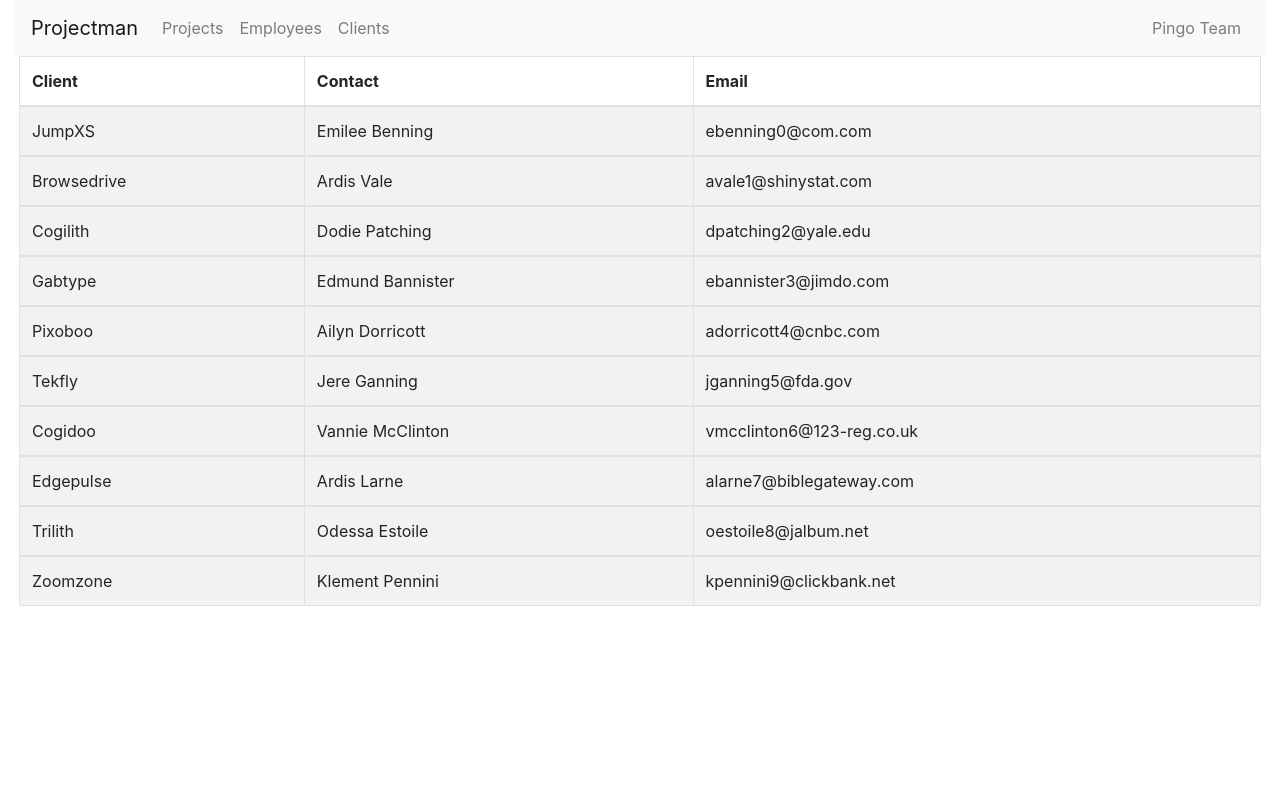
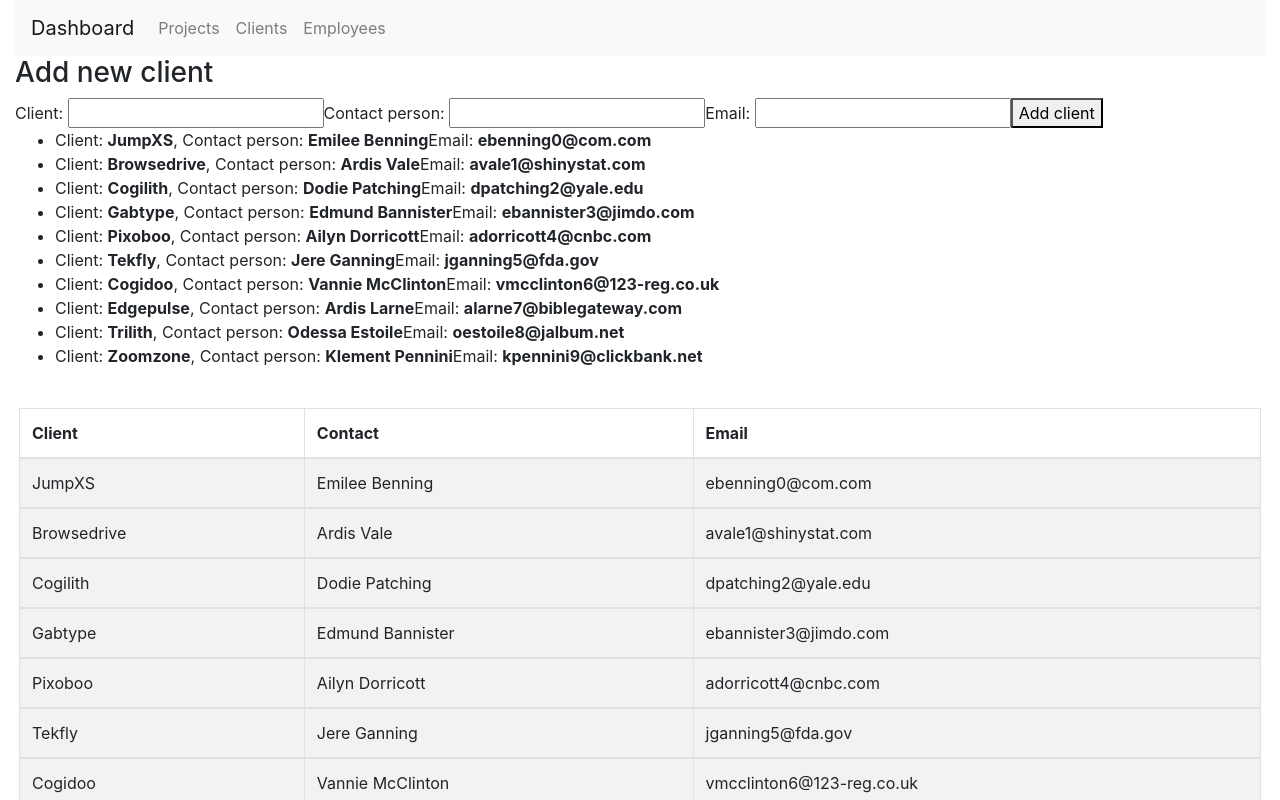
Before and after one commit to martinmolvaer/project-man, a React (Create React App) app in the folder project-man/: page /clients in a window 1280 px wide. Shown: the top 800 px of the page. Built offline with nearby package versions, Linux system fonts and the light colour scheme.

Commit message:
add client to state

```diff
--- a/project-man/src/App.js
+++ b/project-man/src/App.js
@@ -2,7 +2,7 @@ import React from "react";
 import "./App.css";
 import Home from "./components/Home";
 import Projects from "./components/Projects";
-import { BrowserRouter, Switch, Route, Link } from "react-router-dom";
+import { BrowserRouter, Switch, Route} from "react-router-dom";
 import Navbar from "./components/Navbar";
 import "bootstrap/dist/css/bootstrap.min.css";
 import Clients from "./components/Clients";
--- a/project-man/src/components/Clients.js
+++ b/project-man/src/components/Clients.js
@@ -1,10 +1,53 @@
-import React from "react";
+import React, { useState } from "react";
 import ClientData from "../data/ClientData.json";
 import { Table, Row } from "react-bootstrap";
 
 const Clients = () => {
+
+
+  const [clients, setClients] = useState(ClientData);
+  const [newClient, setNewClient] = useState({
+    name: "",
+    contact_person: "",
+    email: "",
+  });
+
+  const handleChange = (e) => {
+    const { name, value } = e.target;
+    setNewClient({ ...newClient, [name]: value });
+};
+
+const addClient = () => {
+    setClients(client => [newClient, ...client ])
+    console.log(ClientData)
+  };
+
+  const getClients = () => {
+    return clients.map((client, i) => {
+      return (
+        <li key={i}>
+          Client: <b>{client.name}</b>, Contact person:{" "}
+          <b>{client.contact_person}</b>
+          Email: <b>{client.email}</b>
+        </li>
+      );
+    });
+  };
+
   return (
     <div>
+      <h3>Add new client</h3>
+
+      <span>Client: </span>
+      <input onChange={handleChange} name="name"></input>
+      <span>Contact person: </span>
+      <input onChange={handleChange} name="contact_person"></input>
+      <span>Email: </span>
+      <input onChange={handleChange} name="email"></input>
+      <button onClick={addClient}>Add client</button>
+      <br></br>
+      <ul>{getClients()}</ul>
+      <br></br>
       <Row className="mx-1">
         <Table striped bordered hover>
           <thead>
@@ -14,11 +57,11 @@ const Clients = () => {
               <th>Email</th>
             </tr>
           </thead>
-          {ClientData.map((client) => {
+          {clients.map((client) => {
             return (
               <tbody>
                 <tr>
-                  <td>{client.client}</td>
+                  <td>{client.name}</td>
                   <td>{client.contact_person}</td>
                   <td>{client.email}</td>
                 </tr>
--- a/project-man/src/components/Employees.js
+++ b/project-man/src/components/Employees.js
@@ -1,7 +1,7 @@
 import React from "react";
 import EmployeeData from "../data/EmployeeData.json";
-import Image from "react";
-import { Card, Row, Container, Col } from "react-bootstrap";
+
+import { Card, Row, Container} from "react-bootstrap";
 
 const Employees = () => {
   return (
@@ -20,7 +20,7 @@ const Employees = () => {
               <Card.Body>
                 <Card.Title>
                   {employee.first_name} {employee.last_name}
-                  <img style={{ cardImage: "right" }} src={employee.avatar} />
+                  <img  alt="" style={{ cardImage: "right" }} src={employee.avatar} />
                 </Card.Title>
 
                 <Card.Text>Email: {employee.email}</Card.Text>
--- a/project-man/src/components/Home.js
+++ b/project-man/src/components/Home.js
@@ -1,10 +1,92 @@
 import React from "react";
+import { Link } from "react-router-dom";
+import { Card, Row, Col, Container, CardDeck } from "react-bootstrap";
+import { ArrowRight, Briefcase, Folder, User } from "react-feather";
 
 const Home = () => {
   return (
     <div>
-      <h1>Hei</h1>
 
+      <Container>
+        <Row>
+          <Col
+            xs={12}
+            sm={8}
+            md={10}
+            lg={12}
+            xl={12}
+            style={{ margin: "5rem" }}
+            className="mb-5"
+          >
+            <CardDeck>
+              <Link to="/projects" style={{ textDecoration: "none" }}>
+                <Card
+                  bg="dark"
+                  text="light"
+                  style={{
+                    width: "18rem",
+                    height: "15rem",
+                    marginBottom: "2rem",
+                  }}
+                >
+                  <Card.Img variant="top" />
+                  <Card.Body>
+                    <Card.Title>Projects</Card.Title>
+                    <Card.Text>Full list of all your projects</Card.Text>
+                    <Folder />
+                  </Card.Body>
+                  <Card.Footer>
+                    <ArrowRight />
+                  </Card.Footer>
+                </Card>
+              </Link>
+              <Link to="/clients" style={{ textDecoration: "none" }}>
+                <Card
+                  bg="dark"
+                  text="light"
+                  style={{
+                    width: "18rem",
+                    height: "15rem",
+                    marginBottom: "2rem",
+                  }}
+                >
+                  <Card.Img variant="top" />
+                  <Card.Body>
+                    <Card.Title>Clients</Card.Title>
+                    <Card.Text>Full overview over all your clients</Card.Text>
+                    <Briefcase />
+                  </Card.Body>
+                  <Card.Footer>
+                    <ArrowRight />
+                  </Card.Footer>
+                </Card>
+              </Link>
+              <Link to="/employees" style={{ textDecoration: "none" }}>
+                {" "}
+                <Card
+                  bg="dark"
+                  text="light"
+                  style={{
+                    width: "18rem",
+                    height: "15rem",
+                    marginBottom: "2rem",
+                  }}
+                >
+                  <Card.Img variant="top" />
+                  <Card.Body>
+                    <Card.Title>Employees</Card.Title>
+                    <Card.Text>Full overview over all employees</Card.Text>
+                    <User />
+                  </Card.Body>
+                  <Card.Footer>
+                    <ArrowRight />
+                  </Card.Footer>
+                </Card>
+              </Link>
+            </CardDeck>
+          </Col>
+        </Row>
+      </Container>
     </div>
   );
 };
--- a/project-man/src/components/Navbar.js
+++ b/project-man/src/components/Navbar.js
@@ -6,17 +6,15 @@ export default () => {
   // just an example, needs customising
   return (
     <Navbar collapseOnSelect expand="lg" bg="light" variant="light">
-      <Navbar.Brand href="/">Projectman</Navbar.Brand>
+      <Navbar.Brand href="/">Dashboard</Navbar.Brand>
       <Navbar.Toggle aria-controls="responsive-navbar-nav" />
       <Navbar.Collapse id="responsive-navbar-nav">
         <Nav className="mr-auto">
           <Nav.Link href="/projects">Projects</Nav.Link>
+          <Nav.Link href="/clients">Clients</Nav.Link>
           <Nav.Link href="/employees">Employees</Nav.Link>
-          <Nav.Link href="/clients">Clients</Nav.Link>
         </Nav>
-        <Nav>
-          <Nav.Link href="/team">Pingo Team</Nav.Link>
-        </Nav>
+
       </Navbar.Collapse>
     </Navbar>
   );
--- a/project-man/src/data/ClientData.json
+++ b/project-man/src/data/ClientData.json
@@ -1,61 +1,61 @@
 [
   {
     "id": 1,
-    "client": "JumpXS",
+    "name": "JumpXS",
     "contact_person": "Emilee Benning",
     "email": "ebenning0@com.com"
   },
   {
     "id": 2,
-    "client": "Browsedrive",
+    "name": "Browsedrive",
     "contact_person": "Ardis Vale",
     "email": "avale1@shinystat.com"
   },
   {
     "id": 3,
-    "client": "Cogilith",
+    "name": "Cogilith",
     "contact_person": "Dodie Patching",
     "email": "dpatching2@yale.edu"
   },
   {
     "id": 4,
-    "client": "Gabtype",
+    "name": "Gabtype",
     "contact_person": "Edmund Bannister",
     "email": "ebannister3@jimdo.com"
   },
   {
     "id": 5,
-    "client": "Pixoboo",
+    "name": "Pixoboo",
     "contact_person": "Ailyn Dorricott",
     "email": "adorricott4@cnbc.com"
   },
   {
     "id": 6,
-    "client": "Tekfly",
+    "name": "Tekfly",
     "contact_person": "Jere Ganning",
     "email": "jganning5@fda.gov"
   },
   {
     "id": 7,
-    "client": "Cogidoo",
+    "name": "Cogidoo",
     "contact_person": "Vannie McClinton",
     "email": "vmcclinton6@123-reg.co.uk"
   },
   {
     "id": 8,
-    "client": "Edgepulse",
+    "name": "Edgepulse",
     "contact_person": "Ardis Larne",
     "email": "alarne7@biblegateway.com"
   },
   {
     "id": 9,
-    "client": "Trilith",
+    "name": "Trilith",
     "contact_person": "Odessa Estoile",
     "email": "oestoile8@jalbum.net"
   },
   {
     "id": 10,
-    "client": "Zoomzone",
+    "name": "Zoomzone",
     "contact_person": "Klement Pennini",
     "email": "kpennini9@clickbank.net"
   }
```
